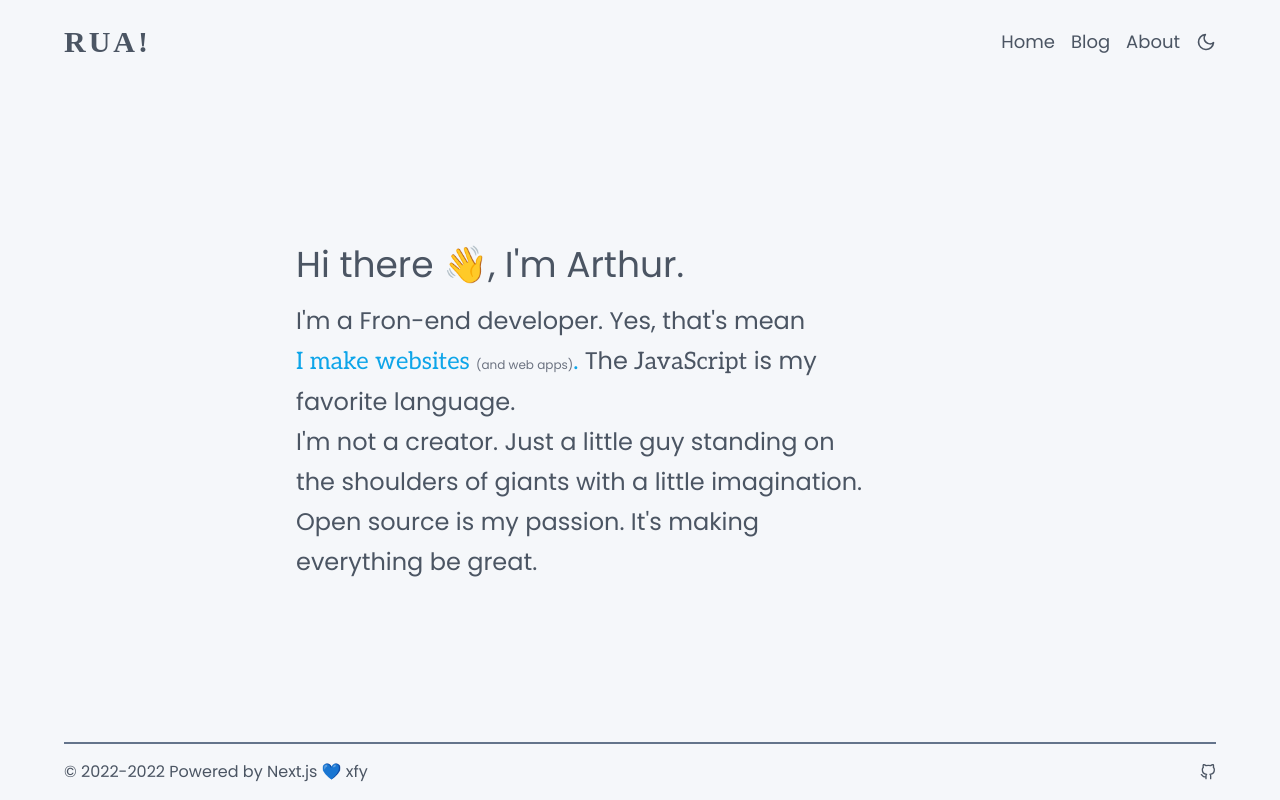
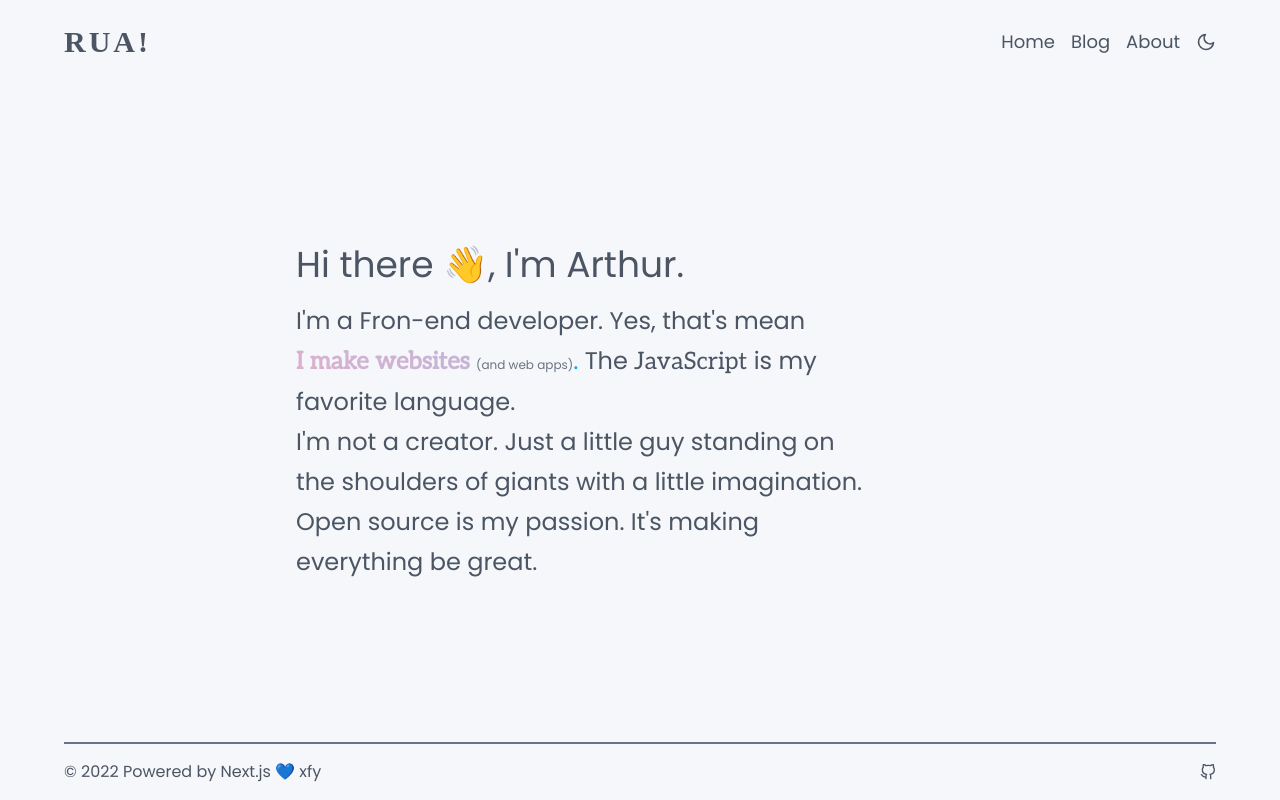
Before and after one commit to DefectingCat/DefectingCat.github.io, a Next.js app: page / in a window 1280 px wide. Built offline with nearby package versions, Linux system fonts and the light colour scheme; a small style sheet from the web is missing; a web font is replaced by a local one.

Commit message:
Add text gradient in home page

```diff
--- a/components/Footer.tsx
+++ b/components/Footer.tsx
@@ -10,7 +10,7 @@ const Footer: FC = () => {
         <div className="h-[2px] bg-slate-500"></div>
 
         <div className="flex items-center justify-between py-4">
-          <div>&copy; 2022-{nowDay} Powered by Next.js 💙 xfy</div>
+          <div>&copy; {nowDay} Powered by Next.js 💙 xfy</div>
           <div>
             <a
               href="https://github.com/DefectingCat"
--- a/layouts/MDXLayout.tsx
+++ b/layouts/MDXLayout.tsx
@@ -8,9 +8,11 @@ import PostTOC from 'components/post/PostTOC';
 const Footer = dynamic(() => import('components/Footer'));
 const HeadBar = dynamic(() => import('components/NavBar'));
 
-interface Props extends MyMatters {}
+interface Props extends MyMatters {
+  showTOC?: boolean;
+}
 
-const MainLayout: FC<Props> = ({ title, date, children }) => {
+const MainLayout: FC<Props> = ({ title, date, showTOC = true, children }) => {
   const contentString = renderToString(children as any);
   const headings = getHeadings(contentString);
 
@@ -24,7 +26,7 @@ const MainLayout: FC<Props> = ({ title, date, children }) => {
 
           <time>{date}</time>
 
-          <PostTOC headings={headings} />
+          {showTOC && <PostTOC headings={headings} />}
 
           {children}
         </article>
--- a/pages/index.tsx
+++ b/pages/index.tsx
@@ -3,6 +3,7 @@ import MainLayout from 'layouts/MainLayout';
 import Head from 'next/head';
 import { useState } from 'react';
 import type { NextPageWithLayout } from 'types';
+import style from 'styles/index/index.module.css';
 
 const Home: NextPageWithLayout = () => {
   const [showLang, setShowLang] = useState(false);
@@ -22,7 +23,7 @@ const Home: NextPageWithLayout = () => {
               onMouseOver={() => setShowLang(true)}
               onMouseLeave={() => setShowLang(false)}
             >
-              <span className="text-sky-500 dark:text-sky-600 font-Aleo">
+              <span className={cn('font-Aleo font-semibold', style.gradient)}>
                 I make websites{' '}
               </span>
               <span className="text-xs text-gray-500 dark:text-gray-400">
--- /dev/null
+++ b/styles/index/index.module.css
@@ -0,0 +1,25 @@
+.gradient {
+  background: rgb(238, 174, 200);
+  background: linear-gradient(
+    45deg,
+    rgba(238, 174, 200, 1) 0%,
+    rgba(148, 187, 233, 1) 100%
+  );
+  background-size: 400%;
+  animation: gradient 5s ease infinite;
+  background-clip: text;
+  -webkit-background-clip: text;
+  -webkit-text-fill-color: transparent;
+}
+
+@keyframes gradient {
+  0% {
+    background-position: 0% 50%;
+  }
+  50% {
+    background-position: 100% 50%;
+  }
+  100% {
+    background-position: 0% 50%;
+  }
+}
```
Also changed, not shown: pages/p/first-post.mdx (deleted, +0 -27 lines), pages/p/hello-world.mdx (added, +27 -0 lines).
